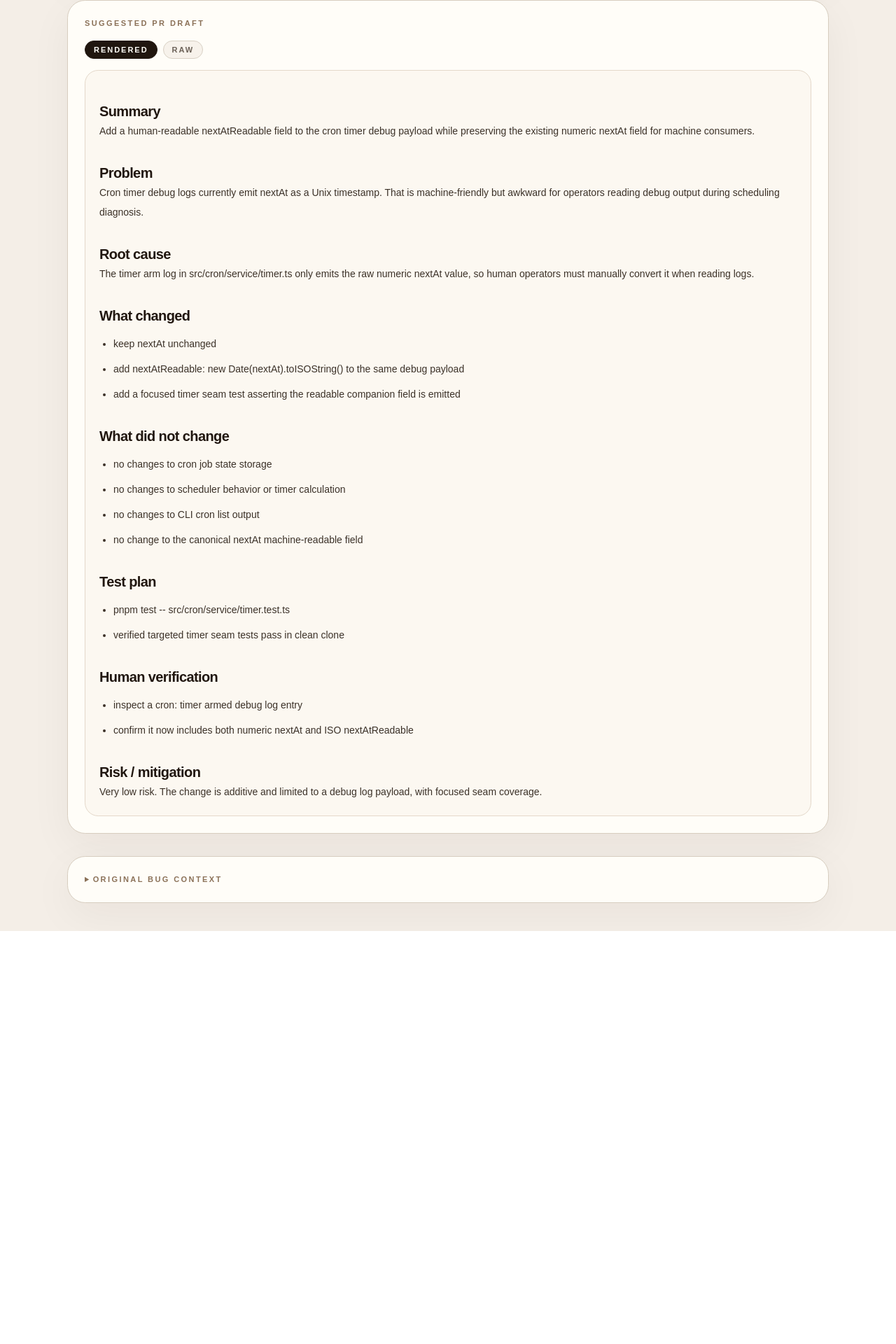
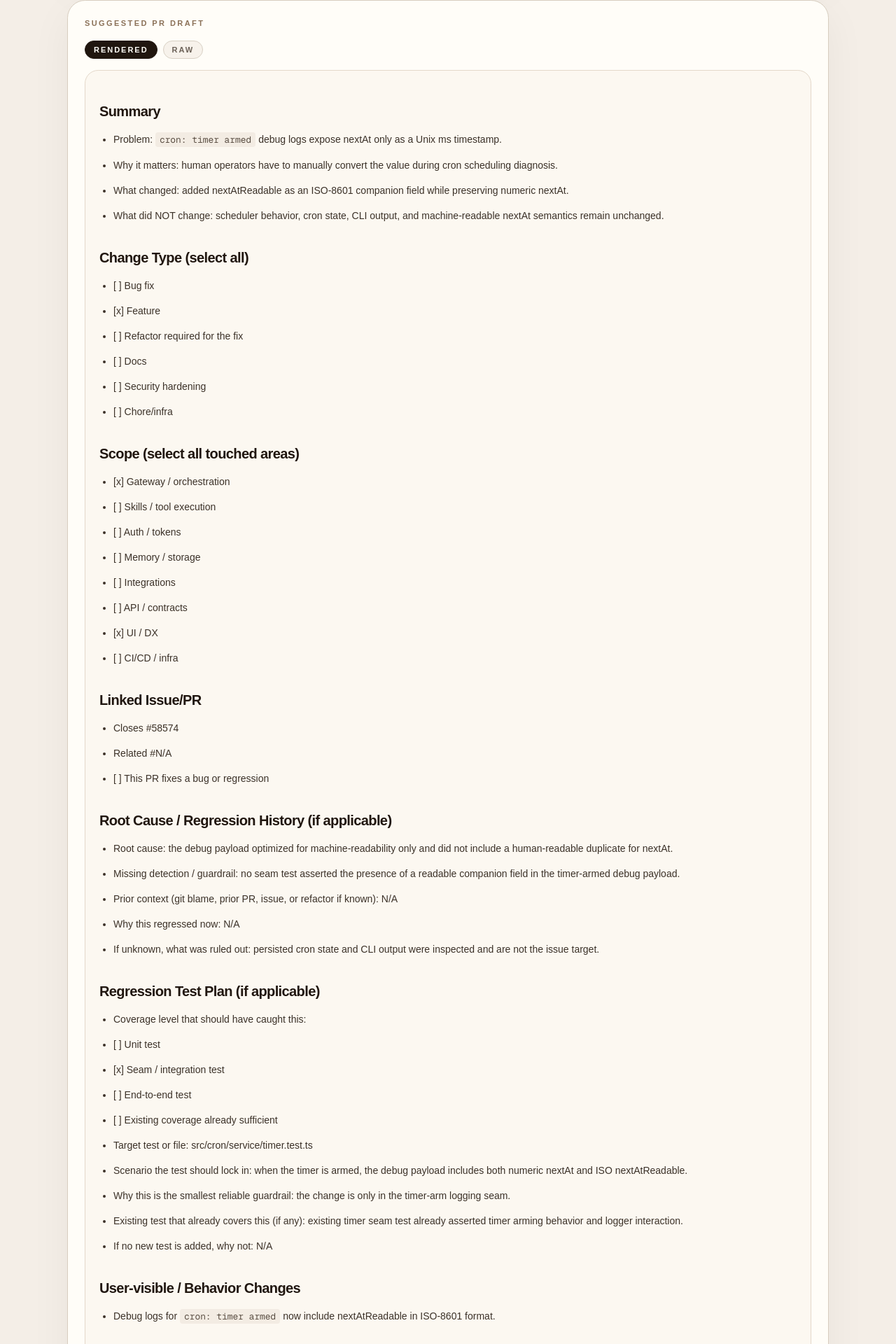
Before and after one commit to stuartsy/openclaw-issue-dossier, a Next.js app: page /impls/58574 in a window 1280 px wide. Shown: the part 2669-4589 px from the top of the page at 70% size. Before the commit the page ends 3999 px from the top, so only its background shows below. Built offline with nearby package versions, Linux system fonts and the light colour scheme.

Commit message:
Make impl pages source-of-truth handoffs

```diff
--- a/src/app/impls/58522/page.tsx
+++ b/src/app/impls/58522/page.tsx
@@ -1,5 +1,6 @@
 import { DiffViewer } from '@/components/DiffViewer';
 import { MarkdownToggle } from '@/components/MarkdownToggle';
+import { PostingGuide } from '@/components/PostingGuide';
 
 const diffText = String.raw`diff --git a/src/auto-reply/status.test.ts b/src/auto-reply/status.test.ts
 index 48979ceba6..09fb664f8c 100644
@@ -113,38 +114,114 @@ Duration ~17.0s wall clock on local clean clone
 `;
 
 const prDraft = String.raw`## Summary
-Fix /status transcript fallback so cacheRead/cacheWrite survive when persisted session entry usage is incomplete.
+- Problem: \/status transcript fallback restored token counts and model data, but silently dropped cacheRead/cacheWrite.
+- Why it matters: cache usage could disappear from status output even when it was still present in transcript usage data.
+- What changed: transcript fallback now carries cacheRead/cacheWrite and restores them when current session-entry values are absent/zero.
+- What did NOT change: provider usage normalization, live usage collection, and broader precedence rules remain unchanged.
 
-## Problem
-/session_status could fall back to transcript usage for input/output/prompt/total/model, but it did not carry over cacheRead/cacheWrite from the transcript record. That meant cache usage was missing from status output when the status path relied on transcript fallback and the persisted session entry lacked complete cache fields.
+## Change Type (select all)
+- [x] Bug fix
+- [ ] Feature
+- [ ] Refactor required for the fix
+- [ ] Docs
+- [ ] Security hardening
+- [ ] Chore/infra
 
-## Root cause
-readUsageFromSessionLog() returned only input/output/promptTokens/total/model. buildStatusMessage() then used that transcript fallback to hydrate token counts, but never had cacheRead/cacheWrite available to restore.
+## Scope (select all touched areas)
+- [ ] Gateway / orchestration
+- [ ] Skills / tool execution
+- [ ] Auth / tokens
+- [ ] Memory / storage
+- [ ] Integrations
+- [ ] API / contracts
+- [x] UI / DX
+- [ ] CI/CD / infra
 
-## What changed
-- extend readUsageFromSessionLog() to return cacheRead/cacheWrite
-- hydrate cacheRead/cacheWrite from transcript fallback in buildStatusMessage() when current values are absent/zero
-- add a focused regression test proving cache usage now appears from transcript fallback
-- add a precedence regression proving transcript fallback does not overwrite existing nonzero cache fields on the session entry
+## Linked Issue/PR
+- Closes #58522
+- Related #N/A
+- [x] This PR fixes a bug or regression
 
-## What did not change
-- no changes to provider usage normalization
-- no changes to live session usage collection
-- no changes to status formatting beyond making already-available cache usage survive transcript fallback
-- no broader precedence rewrite between live usage and transcript usage
+## Root Cause / Regression History (if applicable)
+- Root cause: readUsageFromSessionLog() returned only input/output/promptTokens/total/model, so cacheRead/cacheWrite were unavailable to buildStatusMessage() during transcript fallback.
+- Missing detection / guardrail: no regression covered cache usage survival in the transcript fallback path.
+- Prior context (git blame, prior PR, issue, or refactor if known): status code already used transcript fallback for other usage fields; cache fields were simply omitted from the returned shape.
+- Why this regressed now: unknown / pre-existing gap rather than a newly introduced regression in this branch.
+- If unknown, what was ruled out: provider normalization and cache formatting paths already supported cache usage correctly.
 
-## Test plan
-- pnpm test -- src/auto-reply/status.test.ts
-- verified targeted regression covering transcript fallback cache hydration passes in clean clone
-- verified precedence regression covering non-overwrite of existing session-entry cache fields passes in clean clone
+## Regression Test Plan (if applicable)
+- Coverage level that should have caught this:
+  - [ ] Unit test
+  - [x] Seam / integration test
+  - [ ] End-to-end test
+  - [ ] Existing coverage already sufficient
+- Target test or file: src/auto-reply/status.test.ts
+- Scenario the test should lock in: transcript fallback restores cache usage when session-entry cache fields are absent, and does not overwrite existing nonzero session-entry cache values.
+- Why this is the smallest reliable guardrail: the bug lives in status assembly plumbing rather than provider normalization or UI formatting alone.
+- Existing test that already covers this (if any): none for cache fallback before this change.
+- If no new test is added, why not: N/A
 
-## Human verification
-- reproduce a status path that relies on transcript usage fallback
-- confirm cache line now renders instead of disappearing when only transcript retains cacheRead/cacheWrite
-- confirm existing nonzero session-entry cache values are preserved
+## User-visible / Behavior Changes
+- /status can now show cache usage correctly when the response relies on transcript fallback and cache fields are present there but absent in the live session entry.
 
-## Risk / mitigation
-Low risk. The patch is limited to transcript fallback plumbing in status assembly and covered by focused regression tests.`;
+## Diagram (if applicable)
+N/A
+
+## Security Impact (required)
+- New permissions/capabilities? (No)
+- Secrets/tokens handling changed? (No)
+- New/changed network calls? (No)
+- Command/tool execution surface changed? (No)
+- Data access scope changed? (No)
+- If any Yes, explain risk + mitigation: N/A
+
+## Repro + Verification
+### Environment
+- OS: macOS
+- Runtime/container: local clean clone at ~/Developer/openclaw-contrib
+- Model/provider: N/A for targeted regression
+- Integration/channel (if any): N/A
+- Relevant config (redacted): transcript-backed status test fixtures
+
+### Steps
+1. Run \`pnpm test -- src/auto-reply/status.test.ts\`
+2. Inspect the regression cases covering transcript cache fallback and precedence.
+3. Optionally reproduce a status path where transcript usage exists but live session entry cache fields are incomplete.
+
+### Expected
+- Cache usage appears when transcript fallback is used.
+- Existing nonzero session-entry cache fields are preserved.
+
+### Actual
+- Matches expected after the fix.
+
+## Evidence
+- [x] Failing test/log before + passing after
+- [x] Trace/log snippets
+- [ ] Screenshot/recording
+- [ ] Perf numbers (if relevant)
+
+## Human Verification (required)
+What you personally verified (not just CI), and how:
+- Verified scenarios: targeted status test file passes; transcript fallback restores cache usage; precedence regression preserves existing session-entry cache values.
+- Edge cases checked: missing cache fields vs existing nonzero cache fields.
+- What you did **not** verify: full live gateway manual repro against a real provider session.
+
+## Review Conversations
+- [ ] I replied to or resolved every bot review conversation I addressed in this PR.
+- [ ] I left unresolved only the conversations that still need reviewer or maintainer judgment.
+
+## Compatibility / Migration
+- Backward compatible? (Yes)
+- Config/env changes? (No)
+- Migration needed? (No)
+- If yes, exact upgrade steps: N/A
+
+## Risks and Mitigations
+- Risk: transcript fallback could accidentally become an implicit precedence rewrite.
+  - Mitigation: explicit regression added to prove nonzero session-entry cache fields are not overwritten.
+- Risk: status output still depends on transcript parsing limits for old sessions.
+  - Mitigation: patch is intentionally narrow and does not expand transcript parsing behavior beyond existing fallback logic.`;
 
 export default function Page() {
   return (
@@ -214,6 +291,8 @@ export default function Page() {
           </div>
         </section>
 
+        <PostingGuide branch="stuart/issue-58522-cache-status" verifyCommand="pnpm test -- src/auto-reply/status.test.ts" issueNumber="#58522" />
+
         <details className="mt-8 rounded-[1.6rem] border border-[#d7cdbf] bg-[#fffdf8] p-6 shadow-[0_18px_60px_rgba(32,22,12,0.05)]">
           <summary className="cursor-pointer text-[11px] font-semibold uppercase tracking-[0.22em] text-[#8b7158]">Original bug context</summary>
           <div className="mt-4 text-[15px] leading-7 text-[#3b3128]">
--- a/src/app/impls/58574/page.tsx
+++ b/src/app/impls/58574/page.tsx
@@ -1,5 +1,6 @@
 import { DiffViewer } from '@/components/DiffViewer';
 import { MarkdownToggle } from '@/components/MarkdownToggle';
+import { PostingGuide } from '@/components/PostingGuide';
 
 const diffText = String.raw`diff --git a/src/cron/service/timer.test.ts b/src/cron/service/timer.test.ts
 index e6009c42fd..2a05737994 100644
@@ -47,35 +48,113 @@ Duration ~22.3s wall clock on local clean clone
 `;
 
 const prDraft = String.raw`## Summary
-Add a human-readable nextAtReadable field to the cron timer debug payload while preserving the existing numeric nextAt field for machine consumers.
+- Problem: ` + "`cron: timer armed`" + ` debug logs expose nextAt only as a Unix ms timestamp.
+- Why it matters: human operators have to manually convert the value during cron scheduling diagnosis.
+- What changed: added nextAtReadable as an ISO-8601 companion field while preserving numeric nextAt.
+- What did NOT change: scheduler behavior, cron state, CLI output, and machine-readable nextAt semantics remain unchanged.
 
-## Problem
-Cron timer debug logs currently emit nextAt as a Unix timestamp. That is machine-friendly but awkward for operators reading debug output during scheduling diagnosis.
+## Change Type (select all)
+- [ ] Bug fix
+- [x] Feature
+- [ ] Refactor required for the fix
+- [ ] Docs
+- [ ] Security hardening
+- [ ] Chore/infra
 
-## Root cause
-The timer arm log in src/cron/service/timer.ts only emits the raw numeric nextAt value, so human operators must manually convert it when reading logs.
+## Scope (select all touched areas)
+- [x] Gateway / orchestration
+- [ ] Skills / tool execution
+- [ ] Auth / tokens
+- [ ] Memory / storage
+- [ ] Integrations
+- [ ] API / contracts
+- [x] UI / DX
+- [ ] CI/CD / infra
 
-## What changed
-- keep nextAt unchanged
-- add nextAtReadable: new Date(nextAt).toISOString() to the same debug payload
-- add a focused timer seam test asserting the readable companion field is emitted
+## Linked Issue/PR
+- Closes #58574
+- Related #N/A
+- [ ] This PR fixes a bug or regression
 
-## What did not change
-- no changes to cron job state storage
-- no changes to scheduler behavior or timer calculation
-- no changes to CLI cron list output
-- no change to the canonical nextAt machine-readable field
+## Root Cause / Regression History (if applicable)
+- Root cause: the debug payload optimized for machine-readability only and did not include a human-readable duplicate for nextAt.
+- Missing detection / guardrail: no seam test asserted the presence of a readable companion field in the timer-armed debug payload.
+- Prior context (git blame, prior PR, issue, or refactor if known): N/A
+- Why this regressed now: N/A
+- If unknown, what was ruled out: persisted cron state and CLI output were inspected and are not the issue target.
 
-## Test plan
-- pnpm test -- src/cron/service/timer.test.ts
-- verified targeted timer seam tests pass in clean clone
+## Regression Test Plan (if applicable)
+- Coverage level that should have caught this:
+  - [ ] Unit test
+  - [x] Seam / integration test
+  - [ ] End-to-end test
+  - [ ] Existing coverage already sufficient
+- Target test or file: src/cron/service/timer.test.ts
+- Scenario the test should lock in: when the timer is armed, the debug payload includes both numeric nextAt and ISO nextAtReadable.
+- Why this is the smallest reliable guardrail: the change is only in the timer-arm logging seam.
+- Existing test that already covers this (if any): existing timer seam test already asserted timer arming behavior and logger interaction.
+- If no new test is added, why not: N/A
 
-## Human verification
-- inspect a cron: timer armed debug log entry
-- confirm it now includes both numeric nextAt and ISO nextAtReadable
+## User-visible / Behavior Changes
+- Debug logs for ` + "`cron: timer armed`" + ` now include nextAtReadable in ISO-8601 format.
 
-## Risk / mitigation
-Very low risk. The change is additive and limited to a debug log payload, with focused seam coverage.`;
+## Diagram (if applicable)
+N/A
+
+## Security Impact (required)
+- New permissions/capabilities? (No)
+- Secrets/tokens handling changed? (No)
+- New/changed network calls? (No)
+- Command/tool execution surface changed? (No)
+- Data access scope changed? (No)
+- If any Yes, explain risk + mitigation: N/A
+
+## Repro + Verification
+### Environment
+- OS: macOS
+- Runtime/container: local clean clone at ~/Developer/openclaw-contrib
+- Model/provider: N/A
+- Integration/channel (if any): N/A
+- Relevant config (redacted): cron timer seam tests only
+
+### Steps
+1. Run \`pnpm test -- src/cron/service/timer.test.ts\`
+2. Inspect the logger assertion on the timer-armed debug payload.
+3. Optionally inspect a live debug log entry after arming a cron timer.
+
+### Expected
+- The debug payload contains both numeric nextAt and readable nextAtReadable.
+
+### Actual
+- Matches expected after the change.
+
+## Evidence
+- [x] Failing test/log before + passing after
+- [x] Trace/log snippets
+- [ ] Screenshot/recording
+- [ ] Perf numbers (if relevant)
+
+## Human Verification (required)
+What you personally verified (not just CI), and how:
+- Verified scenarios: targeted timer seam test passes; logger payload includes both nextAt and nextAtReadable.
+- Edge cases checked: machine-readable nextAt remains present.
+- What you did **not** verify: full gateway manual log capture in a real cron deployment.
+
+## Review Conversations
+- [ ] I replied to or resolved every bot review conversation I addressed in this PR.
+- [ ] I left unresolved only the conversations that still need reviewer or maintainer judgment.
+
+## Compatibility / Migration
+- Backward compatible? (Yes)
+- Config/env changes? (No)
+- Migration needed? (No)
+- If yes, exact upgrade steps: N/A
+
+## Risks and Mitigations
+- Risk: consumers might start depending on nextAtReadable once it exists.
+  - Mitigation: keep numeric nextAt unchanged and document nextAtReadable as an additive debug convenience field.
+- Risk: accidental unrelated worktree noise in PR.
+  - Mitigation: verify clean git status before posting and do not include unrelated lockfile changes.`;
 
 export default function Page() {
   return (
@@ -145,6 +224,8 @@ export default function Page() {
           </div>
         </section>
 
+        <PostingGuide branch="stuart/issue-58574-readable-nextat" verifyCommand="pnpm test -- src/cron/service/timer.test.ts" issueNumber="#58574" />
+
         <details className="mt-8 rounded-[1.6rem] border border-[#d7cdbf] bg-[#fffdf8] p-6 shadow-[0_18px_60px_rgba(32,22,12,0.05)]">
           <summary className="cursor-pointer text-[11px] font-semibold uppercase tracking-[0.22em] text-[#8b7158]">Original bug context</summary>
           <div className="mt-4 text-[15px] leading-7 text-[#3b3128]">
--- /dev/null
+++ b/src/components/PostingGuide.tsx
@@ -0,0 +1,38 @@
+export function PostingGuide({
+  branch,
+  verifyCommand,
+  issueNumber,
+}: {
+  branch: string;
+  verifyCommand: string;
+  issueNumber: string;
+}) {
+  return (
+    <section className="mt-8 rounded-[1.6rem] border border-[#d7cdbf] bg-[#fffdf8] p-6 shadow-[0_18px_60px_rgba(32,22,12,0.05)]">
+      <div className="text-[11px] font-semibold uppercase tracking-[0.22em] text-[#8b7158]">Local verification + posting guide</div>
+      <div className="mt-4 grid gap-6 lg:grid-cols-2">
+        <div>
+          <div className="text-sm font-semibold tracking-[-0.02em] text-[#20160f]">Local verification</div>
+          <ol className="mt-3 list-decimal space-y-2 pl-5 text-[14px] leading-7 text-[#3b3128]">
+            <li><code className="rounded bg-[#f3ece3] px-1.5 py-0.5">cd ~/Developer/openclaw-contrib</code></li>
+            <li><code className="rounded bg-[#f3ece3] px-1.5 py-0.5">git checkout {branch}</code></li>
+            <li><code className="rounded bg-[#f3ece3] px-1.5 py-0.5">git status</code> and confirm only intended branch changes are present</li>
+            <li><code className="rounded bg-[#f3ece3] px-1.5 py-0.5">{verifyCommand}</code></li>
+            <li>Open the changed files and confirm the patch still matches the dossier narrative</li>
+          </ol>
+        </div>
+        <div>
+          <div className="text-sm font-semibold tracking-[-0.02em] text-[#20160f]">Posting later</div>
+          <ol className="mt-3 list-decimal space-y-2 pl-5 text-[14px] leading-7 text-[#3b3128]">
+            <li>Make sure your worktree is clean and no unrelated files (like lockfiles) are staged.</li>
+            <li>Push the branch to your fork/remote.</li>
+            <li>Open a <strong>draft PR</strong> first if you want one more review loop before marking ready.</li>
+            <li>Use the PR draft on this page, but map it into the repo’s actual PR template fields.</li>
+            <li>Link the issue explicitly: <code className="rounded bg-[#f3ece3] px-1.5 py-0.5">Closes {issueNumber}</code>.</li>
+            <li>Include at least one evidence artifact: test output snippet, before/after log, or screenshot.</li>
+          </ol>
+        </div>
+      </div>
+    </section>
+  );
+}
```
